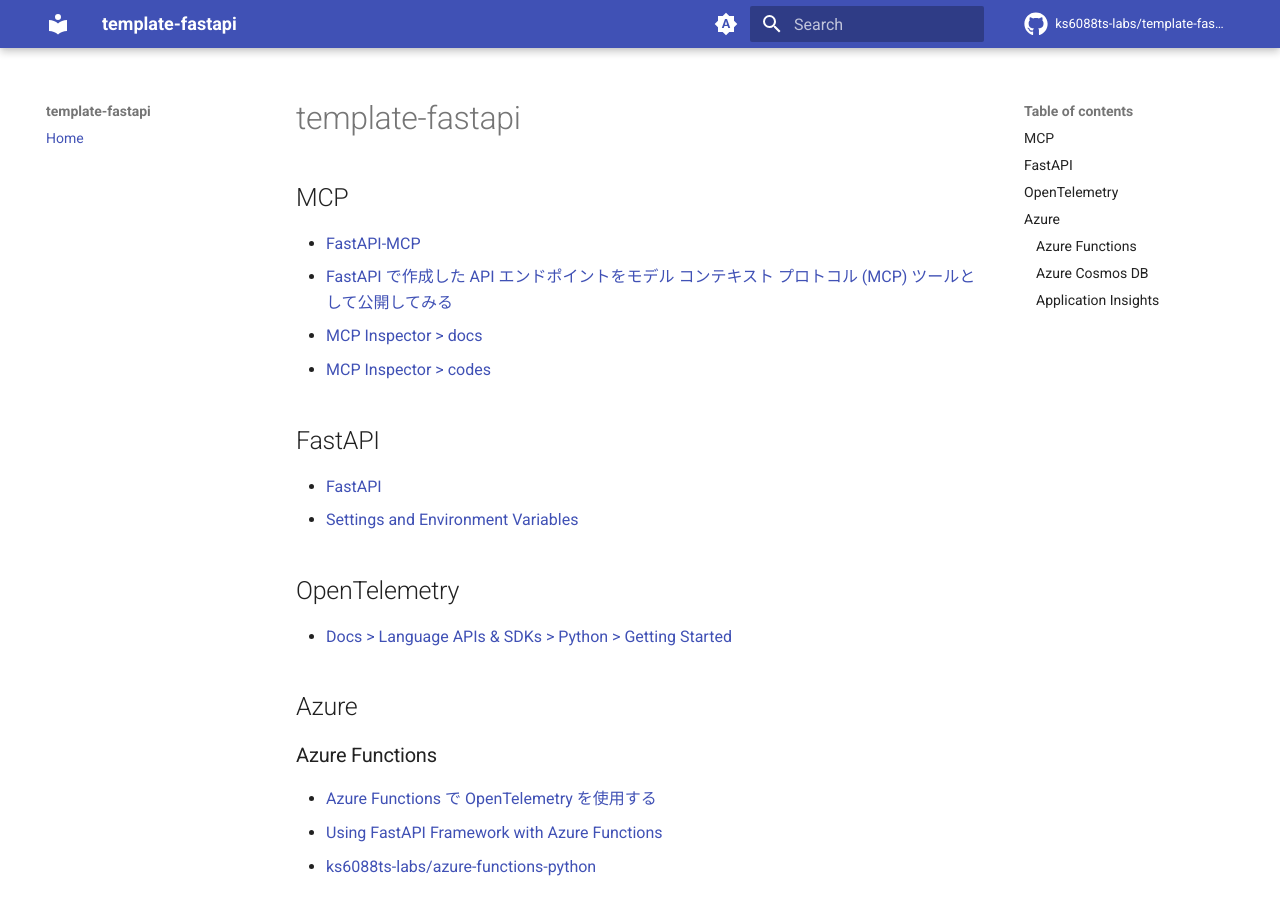
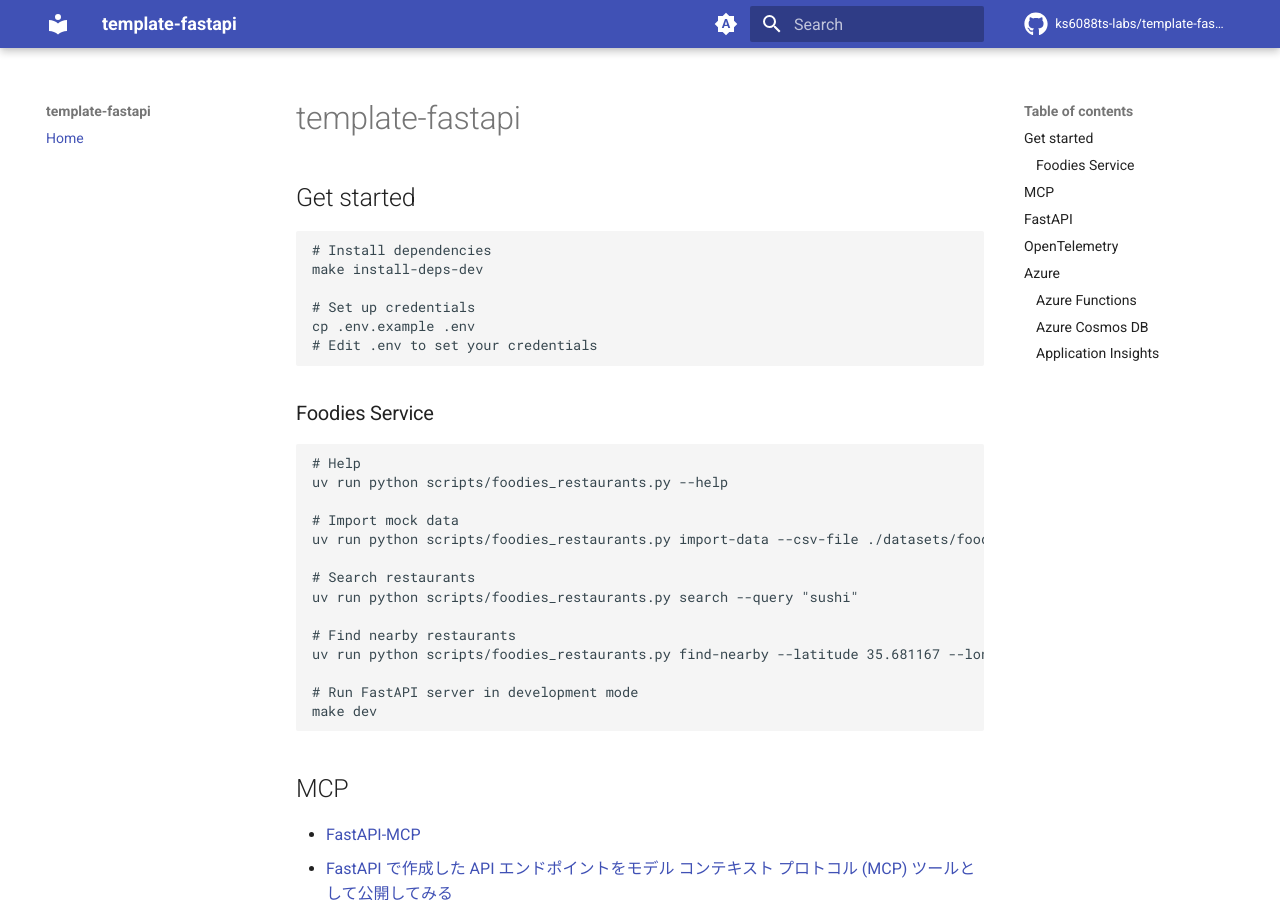
Before and after one commit to ks6088ts-labs/template-fastapi, an MkDocs documentation site: the page built from docs/index.md, in a window 1280 px wide and 900 px high. Built offline with MkDocs 1.6.1 and Material for MkDocs 9.7.7, drawn with Linux system fonts in a browser that asks for light colours; comment, search, counter and statistics services are not loaded.

````diff
--- a/docs/index.md
+++ b/docs/index.md
@@ -1,4 +1,34 @@
 # template-fastapi
+
+## Get started
+
+```shell
+# Install dependencies
+make install-deps-dev
+
+# Set up credentials
+cp .env.example .env
+# Edit .env to set your credentials
+```
+
+### Foodies Service
+
+```shell
+# Help
+uv run python scripts/foodies_restaurants.py --help
+
+# Import mock data
+uv run python scripts/foodies_restaurants.py import-data --csv-file ./datasets/foodies_restaurants.csv
+
+# Search restaurants
+uv run python scripts/foodies_restaurants.py search --query "sushi"
+
+# Find nearby restaurants
+uv run python scripts/foodies_restaurants.py find-nearby --latitude 35.681167 --longitude 139.767052 --distance 5.0
+
+# Run FastAPI server in development mode
+make dev
+```
 
 ## MCP
 
````
Also changed, not shown: 1 other file.
